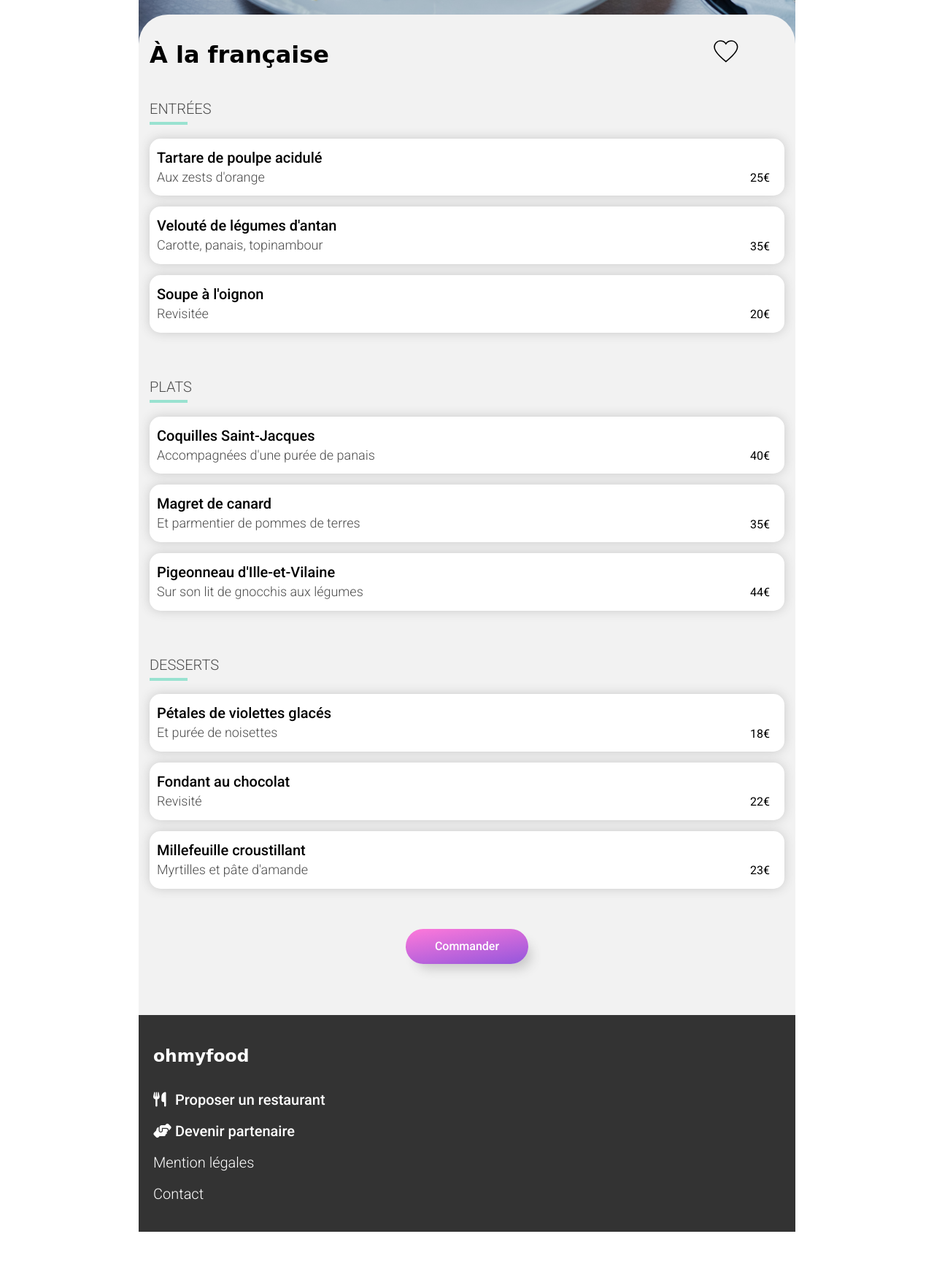
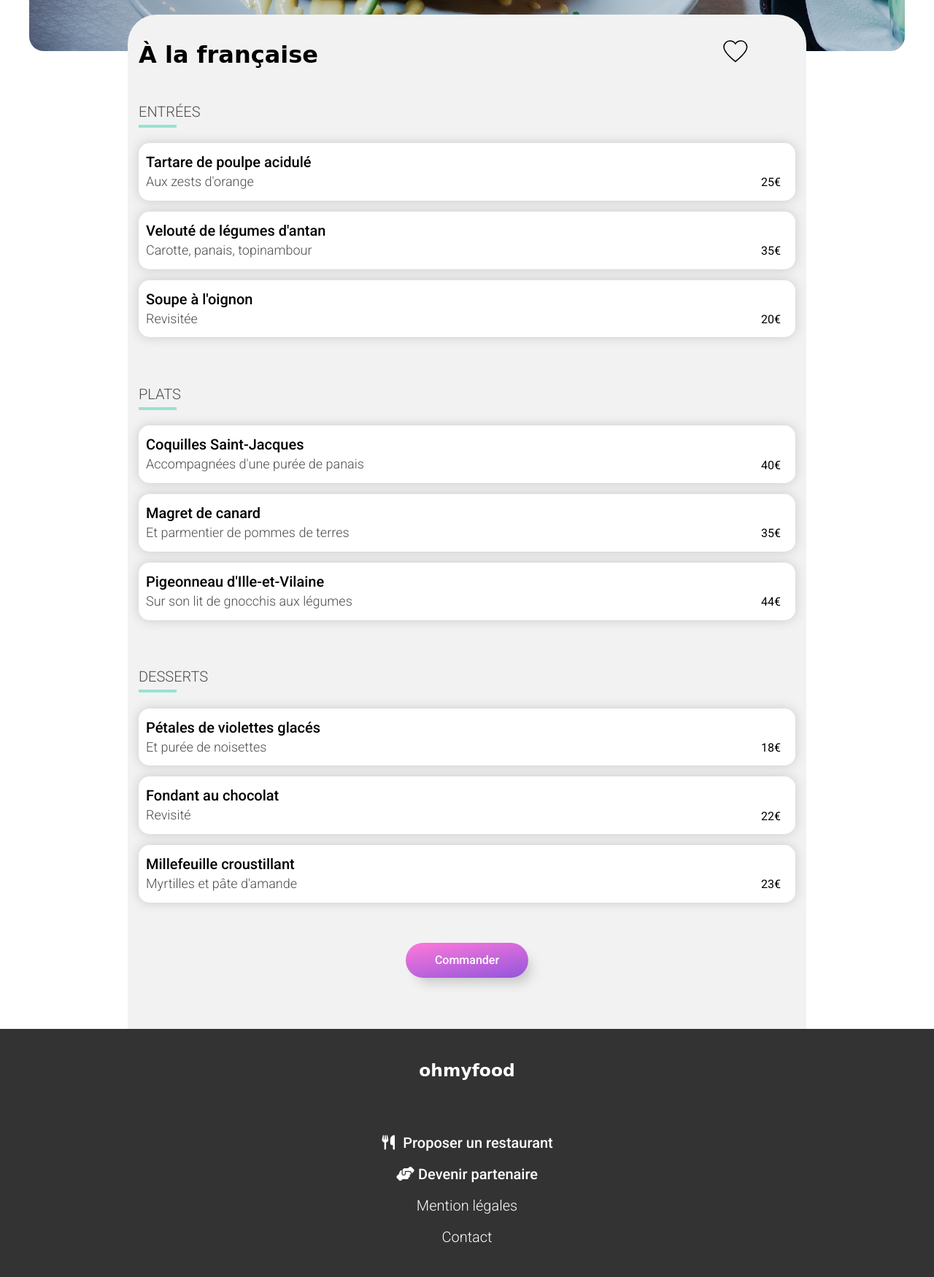
Before and after one commit to BenjaminLesne/benjaminLesne_3_03102021, a website: page a-la-francaise-menu-page.html in a window 1280 px wide. Shown: the part 480-2230 px from the top of the page at 73% size. Before the commit the page ends 2168 px from the top, so only its background shows below. Drawn offline with Linux system fonts and the light colour scheme; a web font is replaced by a local one.

Commit message:
fixed all warning erros from W3C, header/footer are now as wide as the screen size, the content is still centered

```diff
--- a/a-la-francaise-menu-page.html
+++ b/a-la-francaise-menu-page.html
@@ -29,7 +29,7 @@
         <a href="index.html" class="home-btn"><i class="fas fa-arrow-left"></i></a>
         <h1 class="logo">ohmyfood</h1>
     </header>
-    <main class="menu-page">
+    <main class="main menu-page">
         <div class="menu-page__picture-wrapper"><img class="menu-page__picture"
                 src="images/toa-heftiba-DQKerTsQwi0-unsplash.jpg" alt="Photo d'un plat de chez À la française"></div>
         <div class="menu">
@@ -63,7 +63,7 @@
                 </button>
             </div>
             <section class="list-items-section list-items-section--menu-page-version">
-                <h1 class="list-items-section__title--light">ENTRÉES</h1>
+                <h2 class="list-items-section__title--light">ENTRÉES</h2>
                 <ul class="list-items-wrapper list-items-wrapper--menu-page-version">
 
                     <li class="dish-item">
@@ -112,7 +112,7 @@
 
             </section>
             <section class="list-items-section list-items-section--menu-page-version">
-                <h1 class="list-items-section__title--light">PLATS</h1>
+                <h2 class="list-items-section__title--light">PLATS</h2>
                 <ul class="list-items-wrapper list-items-wrapper--menu-page-version">
 
                     <li class="dish-item">
@@ -161,7 +161,7 @@
 
             </section>
             <section class="list-items-section list-items-section--menu-page-version">
-                <h1 class="list-items-section__title--light">DESSERTS</h1>
+                <h2 class="list-items-section__title--light">DESSERTS</h2>
                 <ul class="list-items-wrapper list-items-wrapper--menu-page-version">
 
                     <li class="dish-item">
@@ -218,6 +218,7 @@
 
     </main>
     <footer class="footer">
+        <div class="footer__center-wrapper">
             <h3 class="logo footer__logo">ohmyfood</h3>
             <ul>
                 <li class="footer__list-item--medium-font"><a href="#"><i class="fas fa-utensils"></i>Proposer un
@@ -228,7 +229,7 @@
                 <li><a href="mailto:contact@ohmyfood.fr">Contact</a></li>
 
             </ul>
-
+        </div>
     </footer>
 </body>
 
--- a/sass/base/_styles.scss
+++ b/sass/base/_styles.scss
@@ -1,7 +1,10 @@
 .body {
+	position: relative;
+}
+
+.main {
 	max-width: 1200px;
 	margin: auto;
-	position: relative;
 
 	&--menu-page {
 		max-width: 900px;
--- a/sass/components/_dish-item.scss
+++ b/sass/components/_dish-item.scss
@@ -16,7 +16,7 @@
 	// give each dish-item a different delay
 	$i: 4;
 	@for $i from 1 through $i {
-		&:nth-child(#{$i}) {
+		&:nth-child(0n + #{$i}) {
 			animation-delay: $i*0.1s;
 		}
 	}
--- a/sass/layout/_footer.scss
+++ b/sass/layout/_footer.scss
@@ -4,6 +4,10 @@
 	font-weight: 300;
 	font-size: 20px;
 	padding: 20px;
+
+	&__center-wrapper {
+		@include center-content;
+	}
 
 	&__logo {
 		margin-bottom: 35px;
@@ -30,3 +34,12 @@
 		}
 	}
 }
+
+@media (min-width: 768px) {
+	.footer__center-wrapper {
+		display: flex;
+		flex-direction: column;
+		align-items: center;
+		text-align: center;
+	}
+}
--- a/sass/pages/_menu-page.scss
+++ b/sass/pages/_menu-page.scss
@@ -4,14 +4,16 @@
 
 	&__picture-wrapper {
 		transform: translateY(50px);
-		max-height: 500px;
+		height: 500px;
 		@include flexbox-center;
 	}
 	&__picture {
 		width: 100%;
 		display: block;
+		object-fit: cover;
 	}
 }
+
 .menu {
 	padding: 30px 15px 50px 15px;
 	background-color: #f2f2f2;
@@ -19,6 +21,7 @@
 	max-width: 600px;
 	z-index: 4;
 	max-width: 100%;
+	max-width: 900px;
 
 	&__header {
 		display: flex;
@@ -26,3 +29,16 @@
 		align-items: center;
 	}
 }
+
+@media (min-width: 768px) {
+	.menu-page {
+		&__picture {
+			border-radius: 20px;
+			height: 100%;
+		}
+	}
+	.menu {
+		margin-left: auto;
+		margin-right: auto;
+	}
+}
--- a/sass/utils/_mixins.scss
+++ b/sass/utils/_mixins.scss
@@ -36,3 +36,8 @@
 	font-weight: 300;
 	color: lighten($color: #000000, $amount: 30%);
 }
+
+@mixin center-content {
+	max-width: 1200px;
+	margin: auto;
+}
--- a/sass/utils/_variables.scss
+++ b/sass/utils/_variables.scss
@@ -3,8 +3,6 @@ $color-secondary: #ff79da;
 $color-tertiary: #99e2d0;
 $color-quaternary: #f2f2f2;
 
-// $box-shadow-regular: 9px 12px 15px -11px #c9c9c9;
-
 $box-shadow-regular: 0px 0px 15px 0px #c9c9c9;
 $box-shadow-medium: 9px 12px 15px -5px #c9c9c9;
 $color-gradient-primary-secondary: linear-gradient(350deg, $color-primary 0%, $color-secondary 100%);
```
Also changed, not shown: index.html (+7 -6 lines), la-note-enchantee-menu-page.html (+6 -5 lines), la-palette-du-gout-menu-page.html (+6 -5 lines), le-delice-des-sens-menu-page.html (+6 -5 lines), css/main.css, 1 other file. Lines whose indentation alone changed are shown as unchanged.
